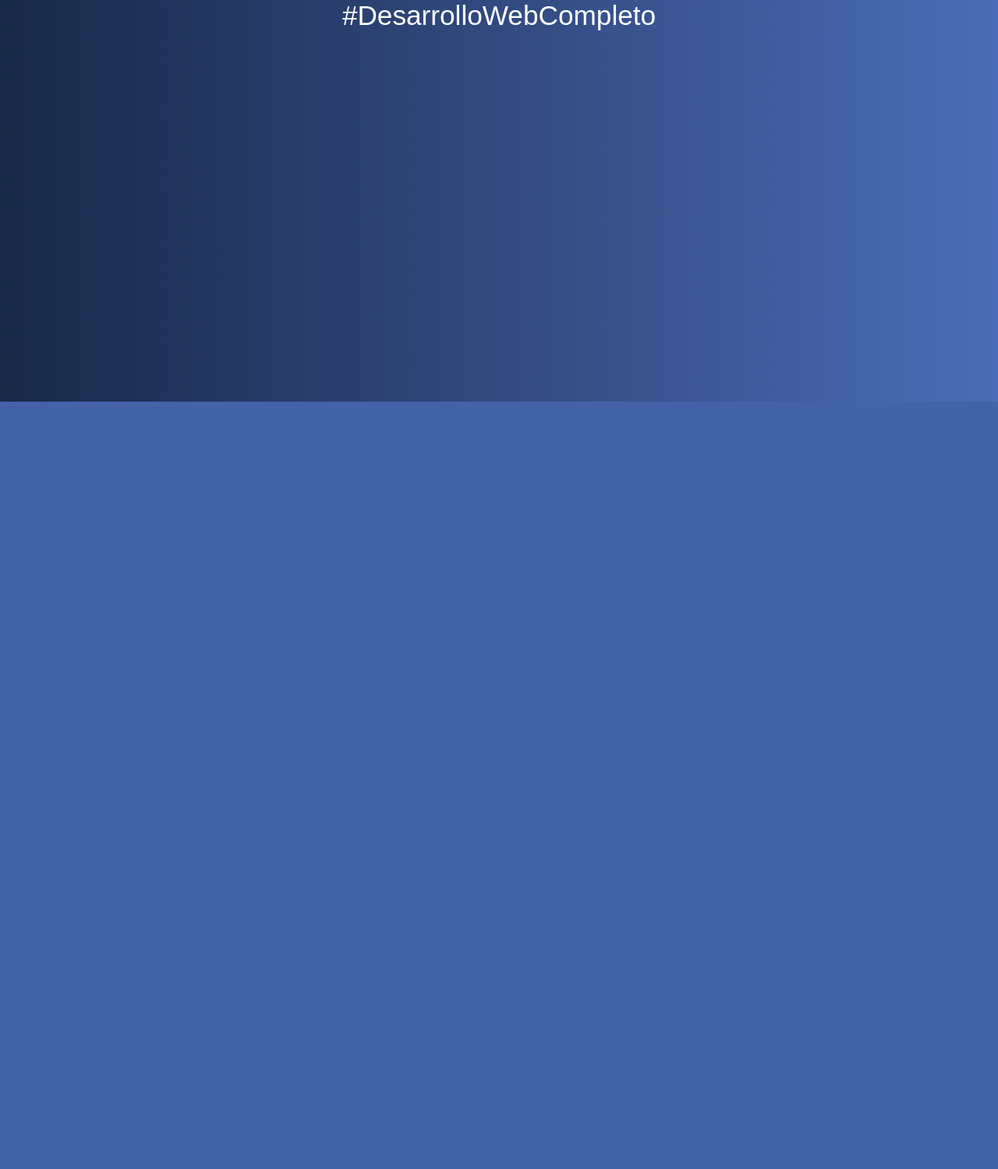
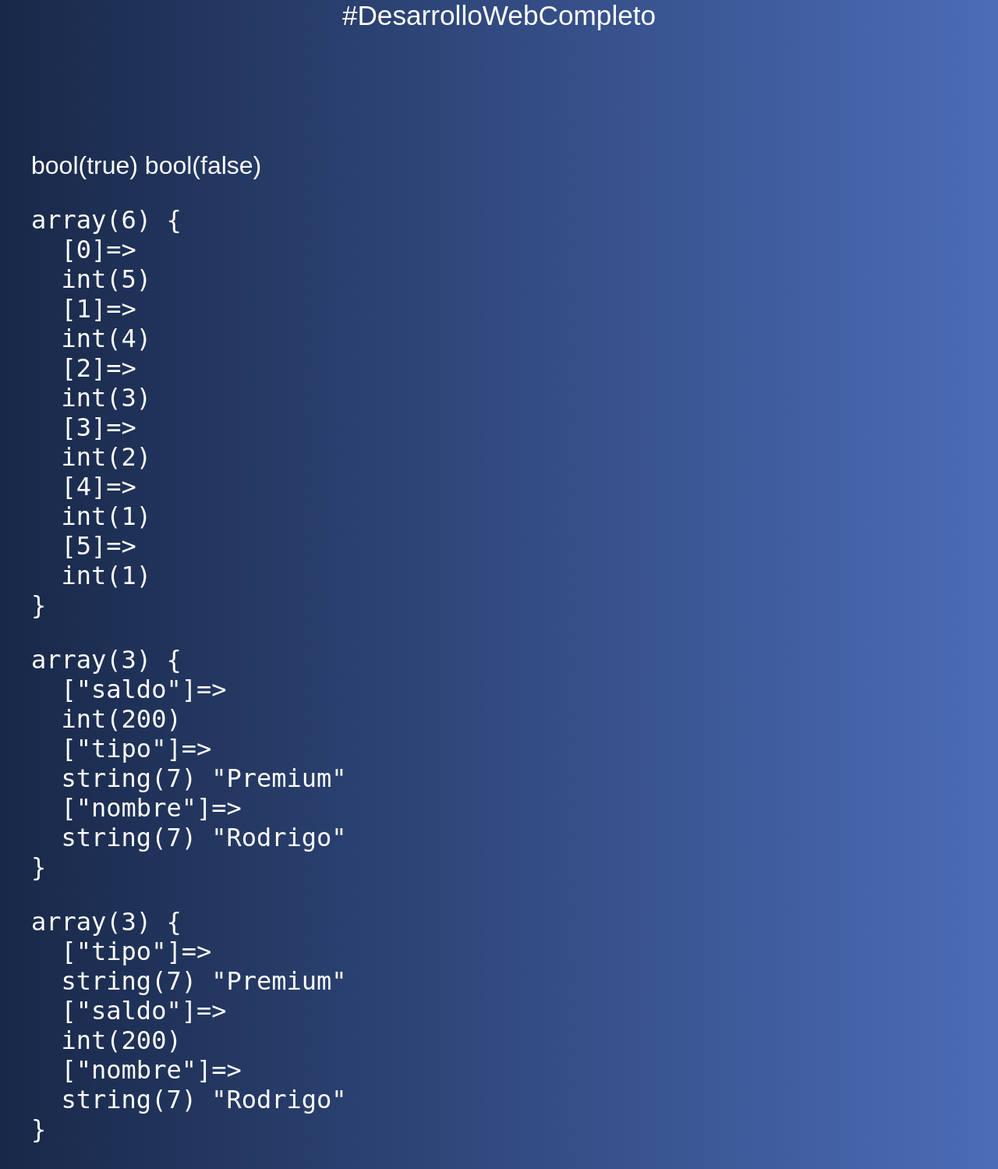
Before and after one commit to r0odr1/introduccionPHP, a PHP site: page /11-funciones-arrays.php in a window 1280 px wide. Shown: the part 285-1784 px from the top of the page at 78% size. Before the commit the page ends 800 px from the top, so only its background shows below. Run offline with PHP 8.4, Linux system fonts and the light colour scheme.

Commit message:
Revisar si un elemtno existe en un array junto con otros metodos

```diff
--- a/11-funciones-arrays.php
+++ b/11-funciones-arrays.php
@@ -1,7 +1,39 @@
 <?php include 'includes/header.php';
 
+// in_array: Busca elementos en un arreglo
+$carrito = ['Tablet', 'Computador', 'Television'];
 
+var_dump(in_array('Tablet', $carrito));
+var_dump(in_array('Audifonos', $carrito));
 
+// Ordenar elementos de un arreglo
+$numeros = array(1, 3, 4, 5, 1, 2);
+sort($numeros); // de menor a mayor
+rsort($numeros); // de mayor a menor
+
+echo "<pre>";
+var_dump($numeros);
+echo "</pre>";
+
+// Ordenar arreglo asociativo
+$cliente = array(
+  'saldo' => 200,
+  'tipo' => 'Premium',
+  'nombre' => 'Rodrigo'
+);
+
+echo "<pre>";
+var_dump($cliente);
+echo "</pre>";
+
+asort($cliente); // Ordena por valor, primero muestra los numeros y despues ordena los valores por orden alfabetico
+arsort($cliente); // Ordena por valor, primero las letras y despues los numeros
+ksort($cliente); // Ordena las llaves por orden alfabetico
+krsort($cliente); // Ordena las llaves por orden alfabeto al revez de la Z a la A
+
+echo "<pre>";
+var_dump($cliente);
+echo "</pre>";
 
 
 include 'includes/footer.php';
```
